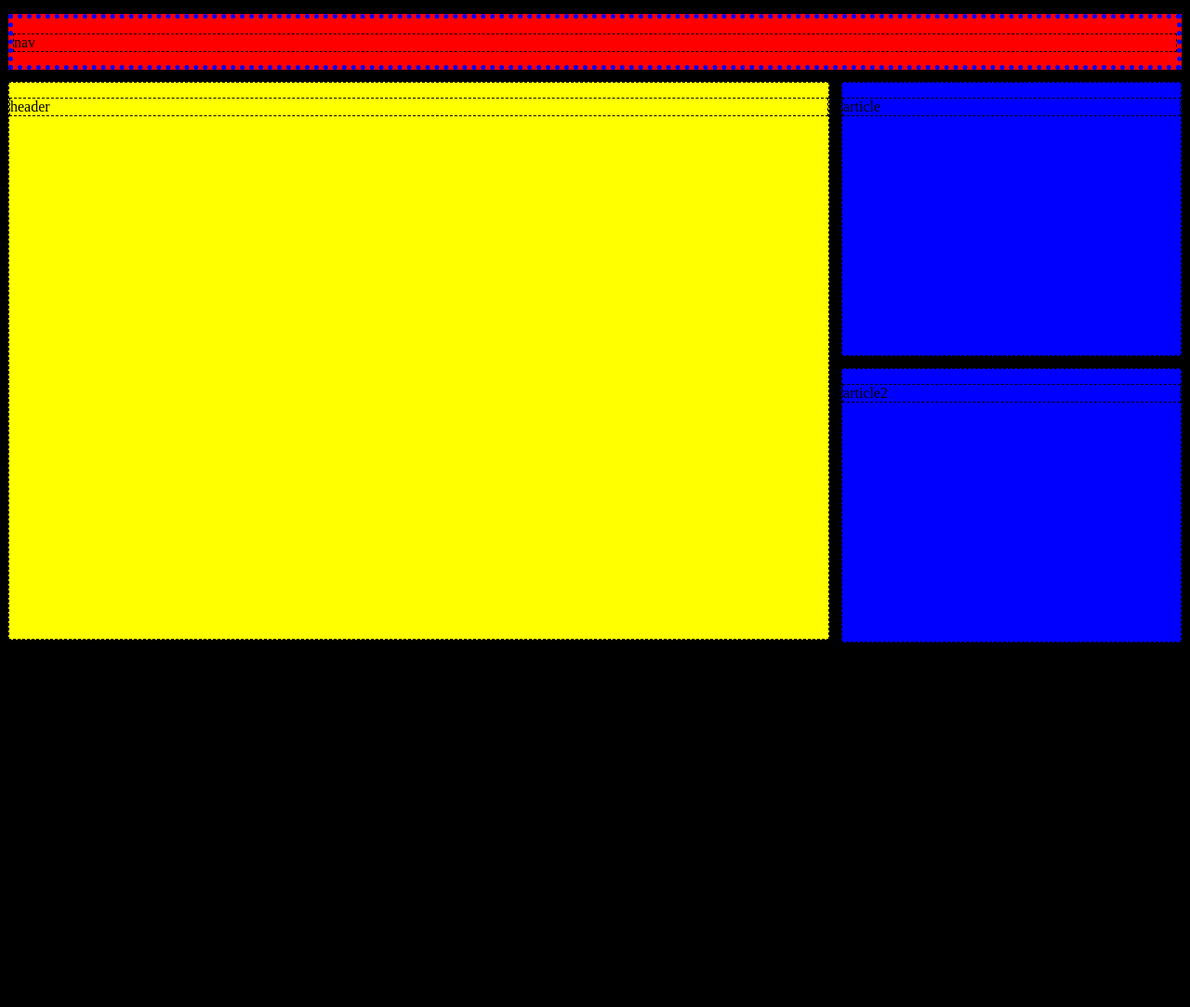
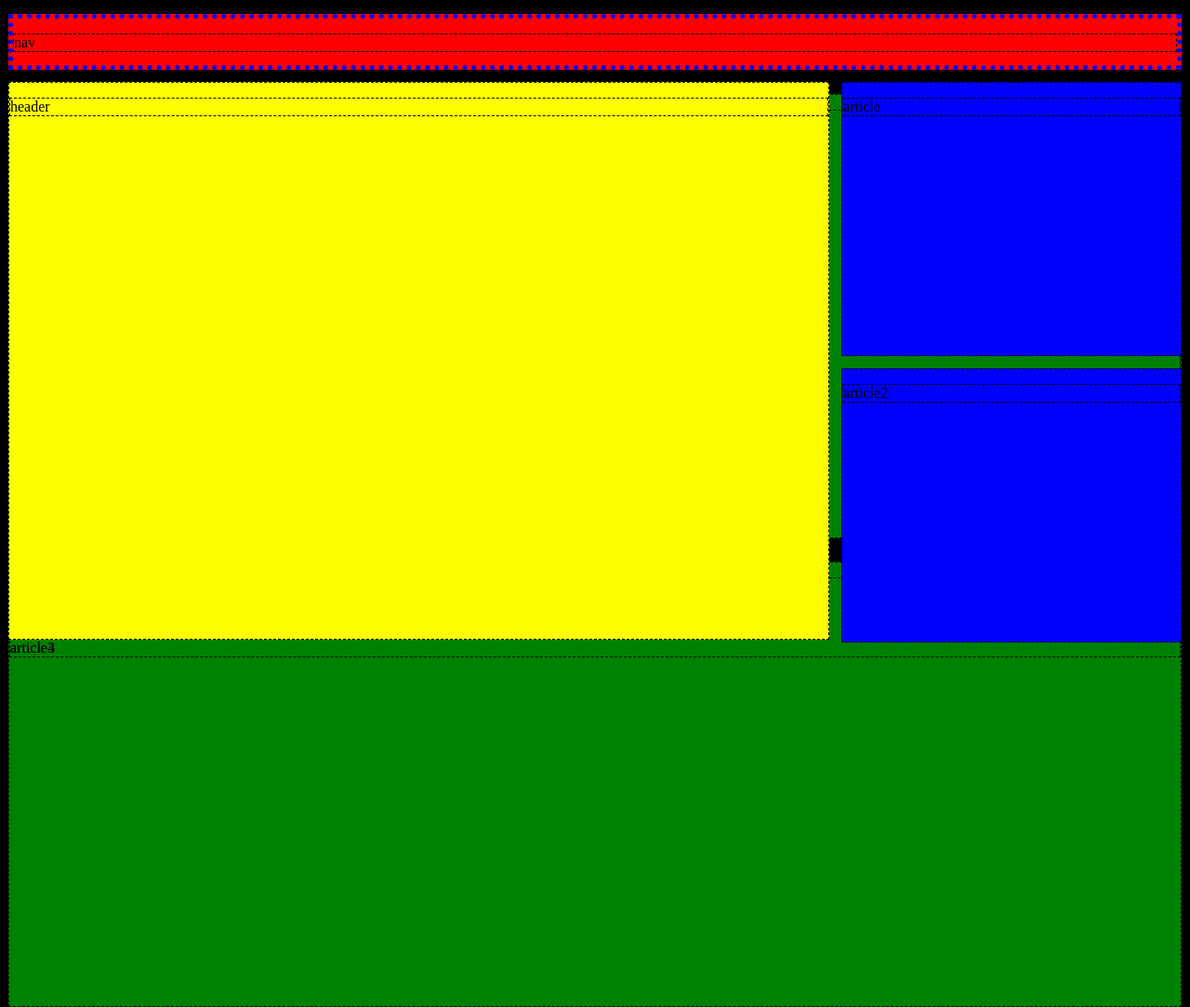
Before and after one commit to hiitsdustindavis/mondrian-parks, a plain HTML site: page index.html in a window 1280 px wide. Shown: the whole page at 93% size. Before the commit the page ends 800 px from the top, so only its background shows below. Drawn offline with Linux system fonts and the light colour scheme.

Commit message:
update elements heights to percentages

```diff
--- a/css/styles.css
+++ b/css/styles.css
@@ -40,11 +40,16 @@ body {
 .article, .article2 {
   background-color: blue;
 }
+
+.article3, .article4 {
+  background-color: green;
+}
 /*MOBILE VIEW*/
-@media only screen and (min-width: 400px) {
+@media only screen and (min-width: 380px) {
 
   .wrapper {
-    width: 100%
+    width: 100%;
+    height: 600px;
   }
 
   .nav {
@@ -56,17 +61,17 @@ body {
 
   .header {
     width: 100%;
-    height: 200px;
+    height: 15%;
     margin: 2% 0;
     /*border: 1px dotted red;*/
   }
 
-  .article, .article2 {
+  .article, .article2, .article3, .article4 {
     width: 100%;
-    height: 400px;
+    height: 80%;
     margin: 2% 0;
     /*border: 1px dotted blue;*/
-    /*float: right;*/
+    /*float: left;*/
   }
 }
 /*END MOBILE VIEW*/
--- a/index.html
+++ b/index.html
@@ -21,6 +21,12 @@
       <div class="article2">
         <p>article2</p>
       </div>
+      <div class="article3">
+        <p>article3</p>
+      </div>
+      <div class="article4">
+        <p>article4</p>
+      </div>
     </div>
   </body>
 </html>
```
